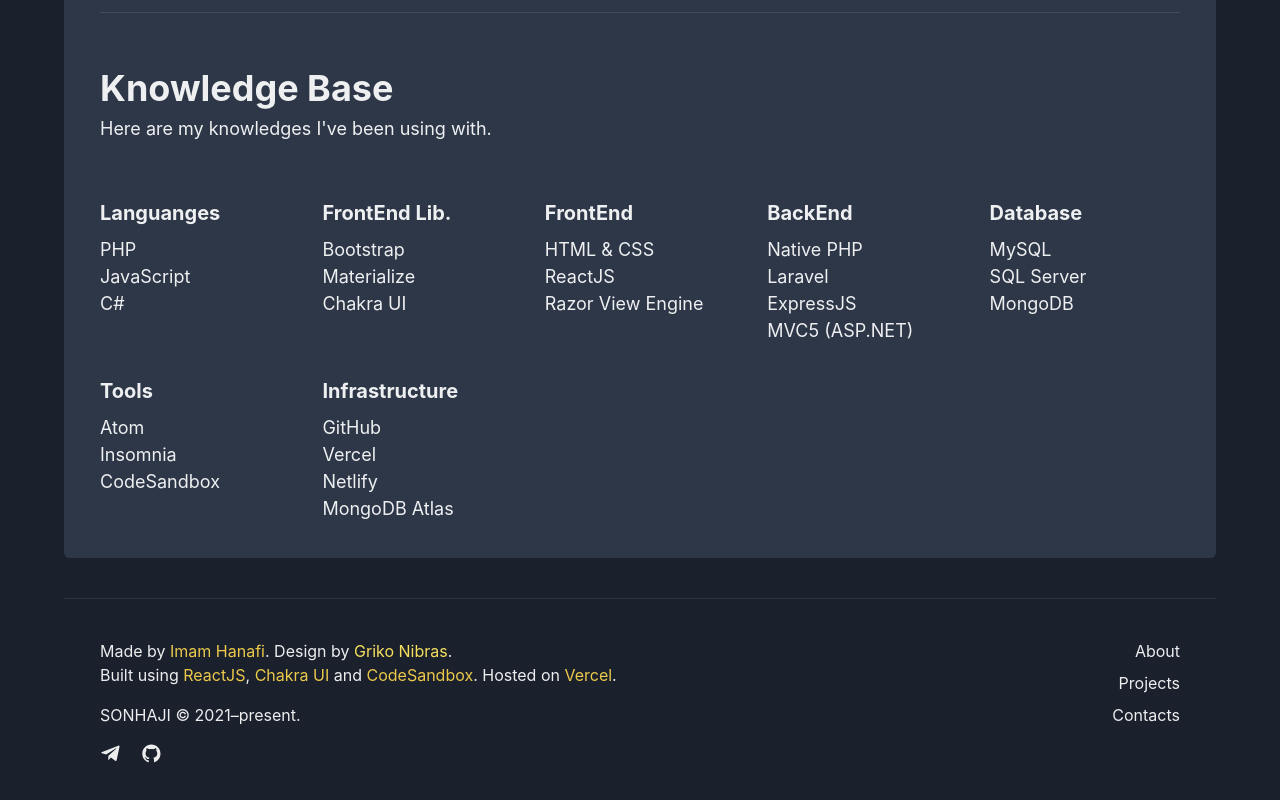
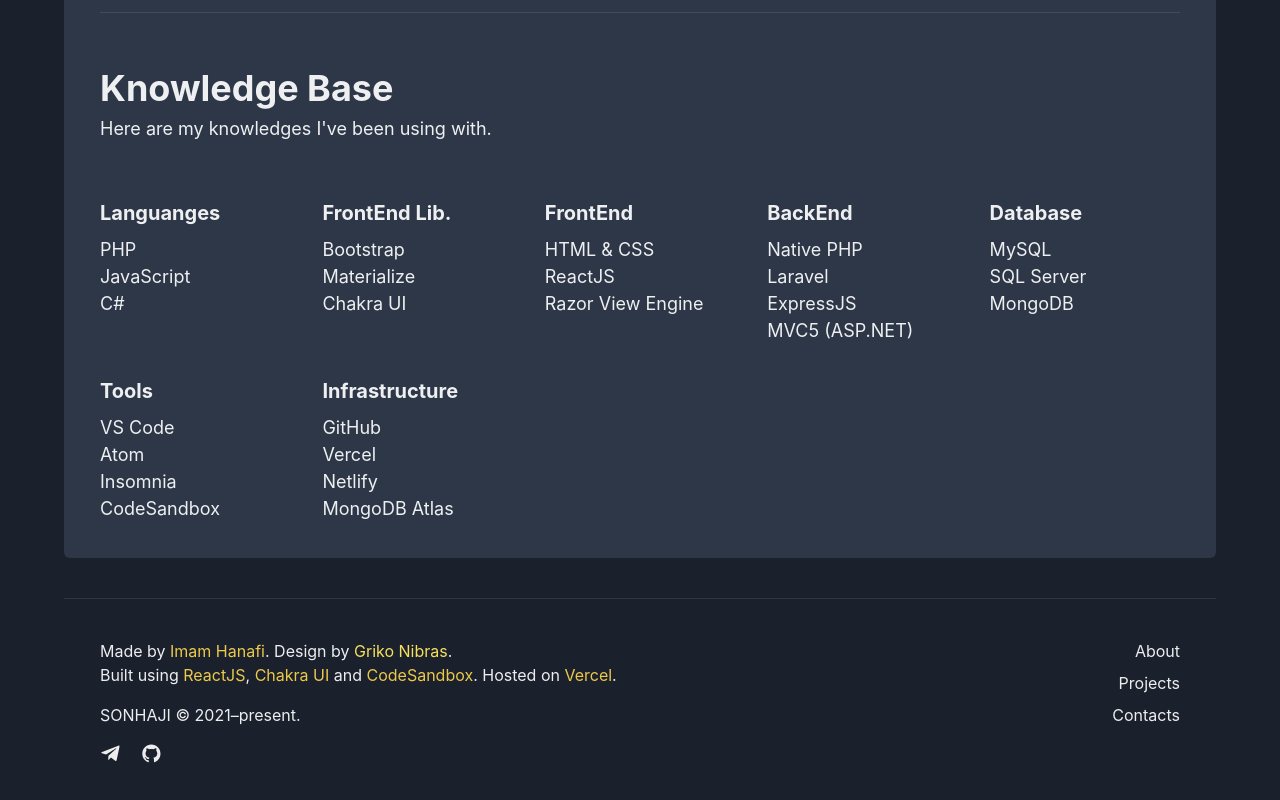
Before and after one commit to imamhanafi1998/sonhaji-landing-page, a React (Create React App) app: page /about in a window 1280 px wide. Shown: the part 622-1422 px from the top of the page. Built offline with nearby package versions, Linux system fonts and the light colour scheme; what spotify-web-api-js would draw is missing.

Commit message:
Update About.js

```diff
--- a/src/components/pages/About.js
+++ b/src/components/pages/About.js
@@ -210,6 +210,7 @@
                   Tools
                 </Text>
                 <List>
+                  <Text fontSize="lg">VS Code</Text>
                   <Text fontSize="lg">Atom</Text>
                   <Text fontSize="lg">Insomnia</Text>
                   <Text fontSize="lg">CodeSandbox</Text>
```
